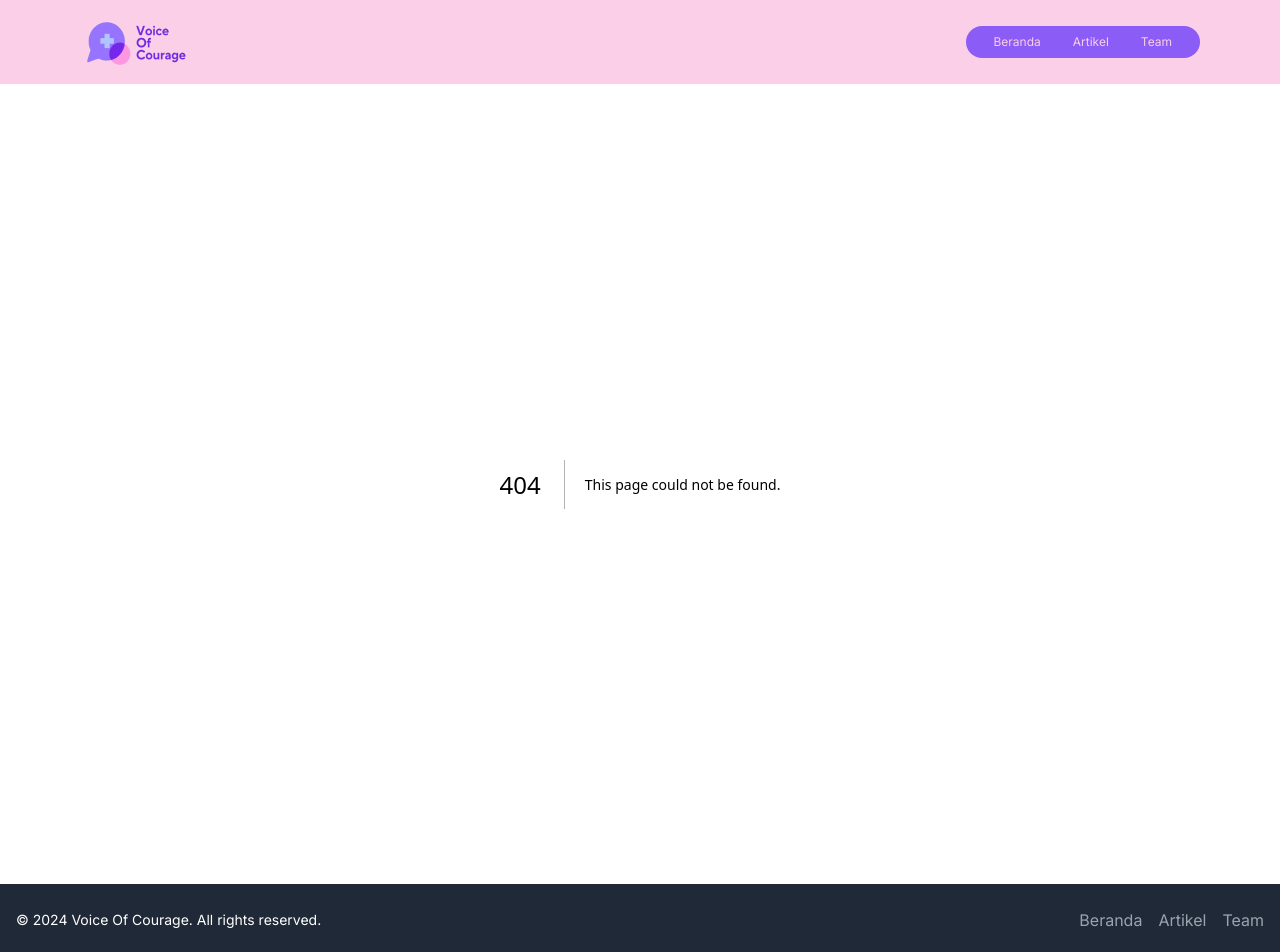
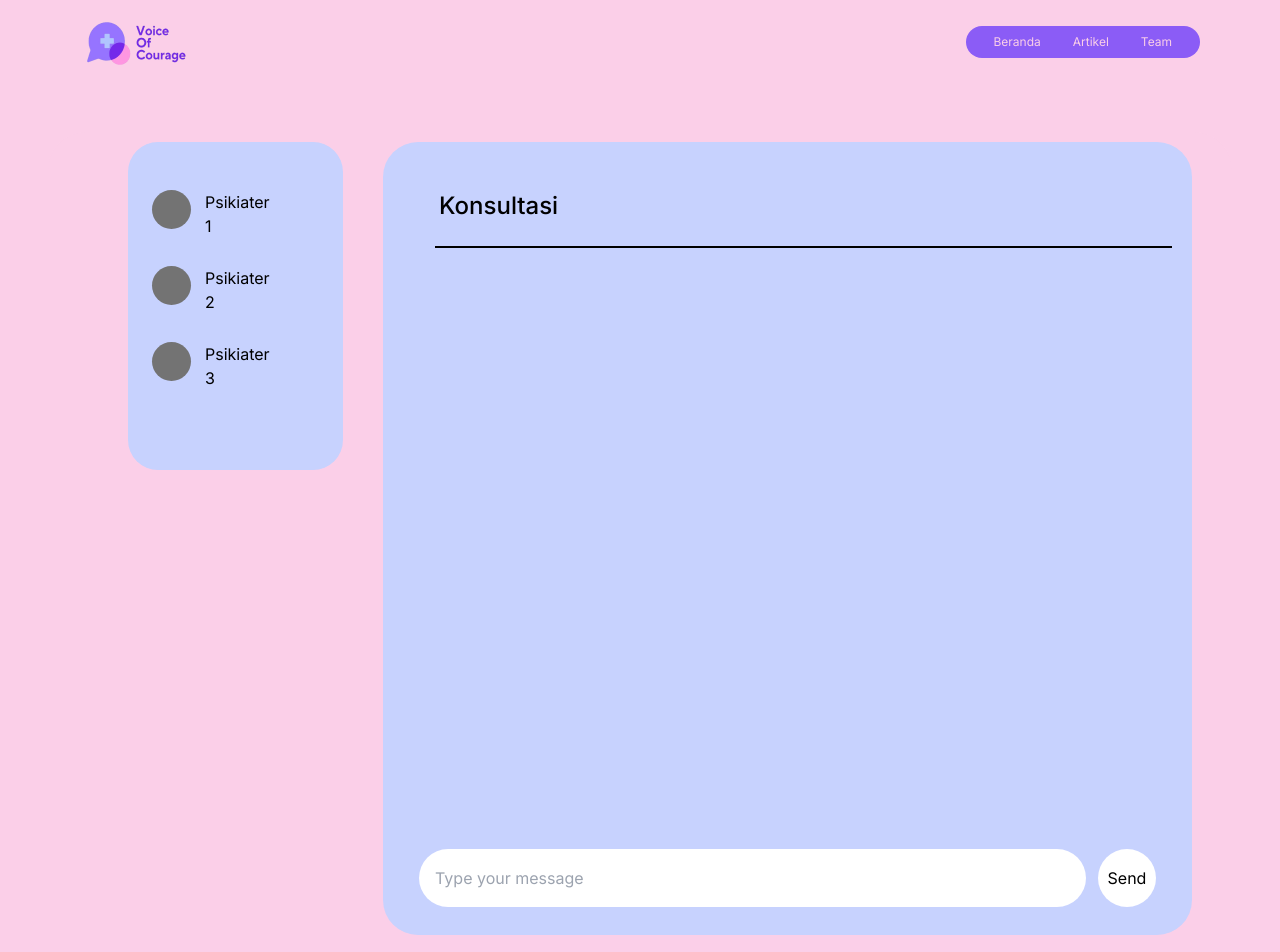
Before and after one commit to Adittyapn/voc, a Next.js app: page /chat in a window 1280 px wide. Before the commit this address had no page. Shown: the top 952 px of the page. Built offline with nearby package versions, Linux system fonts and the light colour scheme.

Commit message:
feat: add chat page

```diff
--- a/package.json
+++ b/package.json
@@ -12,7 +12,8 @@
     "framer-motion": "^11.2.10",
     "next": "14.2.3",
     "react": "^18",
-    "react-dom": "^18"
+    "react-dom": "^18",
+    "react-icons": "^5.2.1"
   },
   "devDependencies": {
     "postcss": "^8",
--- a/src/app/about/page.js
+++ b/src/app/about/page.js
@@ -11,9 +11,9 @@ function AboutPage() {
           </h1>
           <section className="mt-24 max-md:mt-10 max-md:max-w-full">
             <div className="flex gap-5 max-md:flex-col max-md:gap-0">
-              <TeamMember name="Nama" role="Role" />
-              <TeamMember name="Nama" role="Role" />
-              <TeamMember name="Nama" role="Role" />
+              <TeamMember name="Nama 1" role="Role 1" github="https://github.com/user1" linkedin="https://linkedin.com/in/user1" />
+              <TeamMember name="Nama 2" role="Role 2" github="https://github.com/user2" linkedin="https://linkedin.com/in/user2" />
+              <TeamMember name="Nama 3" role="Role 3" github="https://github.com/user3" linkedin="https://linkedin.com/in/user3" />
             </div>
           </section>
         </article>
--- /dev/null
+++ b/src/app/chat/page.js
@@ -0,0 +1,77 @@
+"use client"
+
+import * as React from "react";
+import { useState } from "react";
+
+function PsychiatristList() {
+  const psychiatrists = ["Psikiater 1", "Psikiater 2", "Psikiater 3"];
+  return (
+    <aside className="flex flex-col items-start pt-12 pr-20 pb-20 pl-6 mx-auto w-full text-base text-black bg-indigo-200 rounded-[30px] max-md:px-5 max-md:mt-9">
+      {psychiatrists.map((name, index) => (
+        <div key={index} className="flex gap-3.5 mt-7 first:mt-0">
+          <div className="shrink-0 rounded-full bg-neutral-500 h-[39px] w-[39px]" />
+          <div className="my-auto">{name}</div>
+        </div>
+      ))}
+    </aside>
+  );
+}
+
+function Consultation() {
+  const [message, setMessage] = useState("");
+
+  const handleInputChange = (e) => {
+    setMessage(e.target.value);
+  };
+
+  const handleSubmit = (e) => {
+    e.preventDefault();
+    console.log("Message submitted: ", message);
+    setMessage(""); // Clear the input after submission
+  };
+
+  return (
+    <section className="flex flex-col px-9 pt-12 pb-7 w-full bg-indigo-200 rounded-[35px] max-md:px-5 max-md:mt-9 max-md:max-w-full">
+      <h2 className="self-start ml-5 text-2xl font-medium text-black max-md:ml-2.5">
+        Konsultasi
+      </h2>
+      <hr className="shrink-0 mt-6 mr-7 ml-4 max-w-full h-px bg-black border border-black border-solid w-[801px] max-md:mr-2.5" />
+      <div className="flex gap-3.5 mt-[601px] max-md:flex-wrap max-md:mt-10">
+        <form onSubmit={handleSubmit} className="flex w-full">
+          <input
+            type="text"
+            value={message}
+            onChange={handleInputChange}
+            className="flex-grow max-w-full bg-white h-[58px] rounded-[30px] px-4"
+            placeholder="Type your message"
+          />
+          <button
+            type="submit"
+            className="shrink-0 bg-white rounded-full h-[58px] w-[58px] ml-3 flex items-center justify-center"
+          >
+            Send
+          </button>
+        </form>
+      </div>
+    </section>
+  );
+}
+
+function ChatPage() {
+  return (
+    <div className="flex flex-col justify-center px-12 py-12 bg-pink-200 max-md:px-5">
+      <div className="px-20 pt-2.5 pb-20 bg-pink-200 rounded-[38px] max-md:px-5 max-md:max-w-full">
+        <div className="flex gap-5 max-md:flex-col max-md:gap-0">
+          <div className="flex flex-col w-[21%] max-md:ml-0 max-md:w-full">
+            <PsychiatristList />
+          </div>
+          <div className="flex flex-col ml-5 w-[79%] max-md:ml-0 max-md:w-full">
+            <Consultation />
+          </div>
+        </div>
+      </div>
+    </div>
+  );
+}
+
+export default ChatPage;
--- a/src/app/page.js
+++ b/src/app/page.js
@@ -1,4 +1,5 @@
 import Testimoni from "@/components/Testimoni";
+import Link from "next/link";
 import React from "react";
 
 export default function LandingPage() {
@@ -23,9 +24,11 @@ export default function LandingPage() {
             </aside>
           </div>
         </header>
+        <Link href="chat">
         <div className="justify-center items-center px-6 py-6 mt-16 max-w-full text-2xl font-bold text-center text-pink-200 bg-violet-700 rounded-[60.5px] w-[377px] md:px-16 md:mt-10 hover:scale-110 duration-200">
-          <button>Mari Konsultasi</button>
+          <p>Mari Konsultasi</p>
         </div>
+        </Link>
         <section className="px-4 sm:px-10 py-10 md:py-20 bg-pink-200 max-w-full">
           <article className="max-w-[906px] mx-auto">
             <Testimoni />
--- a/src/components/Footer.js
+++ b/src/components/Footer.js
@@ -1,3 +1,4 @@
+import Link from "next/link";
 import React from "react";
 
 const Footer = () => {
@@ -9,15 +10,15 @@ const Footer = () => {
             © 2024 Voice Of Courage. All rights reserved.
           </p>
           <div className="flex mt-4 md:mt-0">
-            <a href="#" className="text-gray-400 hover:text-white mr-4">
+            <Link href="/" className="text-gray-400 hover:text-white mr-4">
               Beranda
-            </a>
-            <a href="#" className="text-gray-400 hover:text-white mr-4">
+            </Link>
+            <Link href="/artikel" className="text-gray-400 hover:text-white mr-4">
               Artikel
-            </a>
-            <a href="#" className="text-gray-400 hover:text-white">
+            </Link>
+            <Link href="/about" className="text-gray-400 hover:text-white">
               Team
-            </a>
+            </Link>
           </div>
         </div>
       </div>
--- a/src/components/TeamMember.js
+++ b/src/components/TeamMember.js
@@ -1,9 +1,19 @@
-function TeamMember({ name, role }) {
+import { FaGithub, FaLinkedin } from "react-icons/fa";
+
+function TeamMember({ name, role, github, linkedin }) {
   return (
     <section className="flex flex-col grow items-center text-xs text-black whitespace-nowrap max-md:mt-10">
       <div className="shrink-0 self-stretch w-full bg-indigo-200 rounded-full h-[182px]" />
       <p className="mt-5">{name}</p>
       <p className="mt-5">{role}</p>
+      <div className="flex mt-2 space-x-3">
+        <a href={github} target="_blank" rel="noopener noreferrer">
+          <FaGithub size={20} />
+        </a>
+        <a href={linkedin} target="_blank" rel="noopener noreferrer">
+          <FaLinkedin size={20} />
+        </a>
+      </div>
     </section>
   );
 }
```
Also changed, not shown: 1 other file (tests, documents, lock files or other folders).
